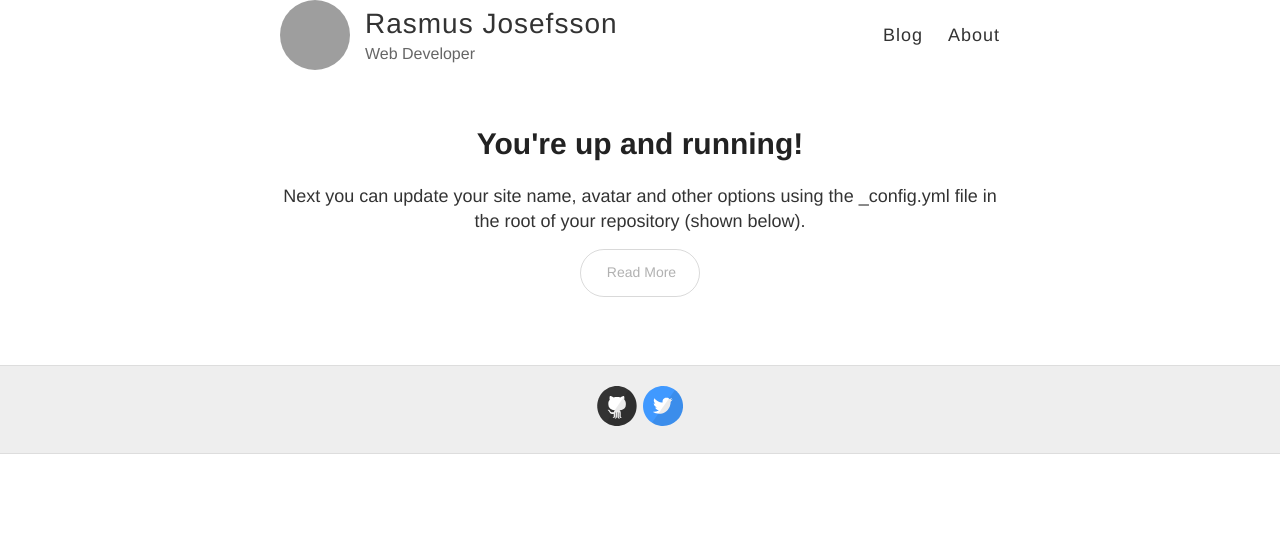
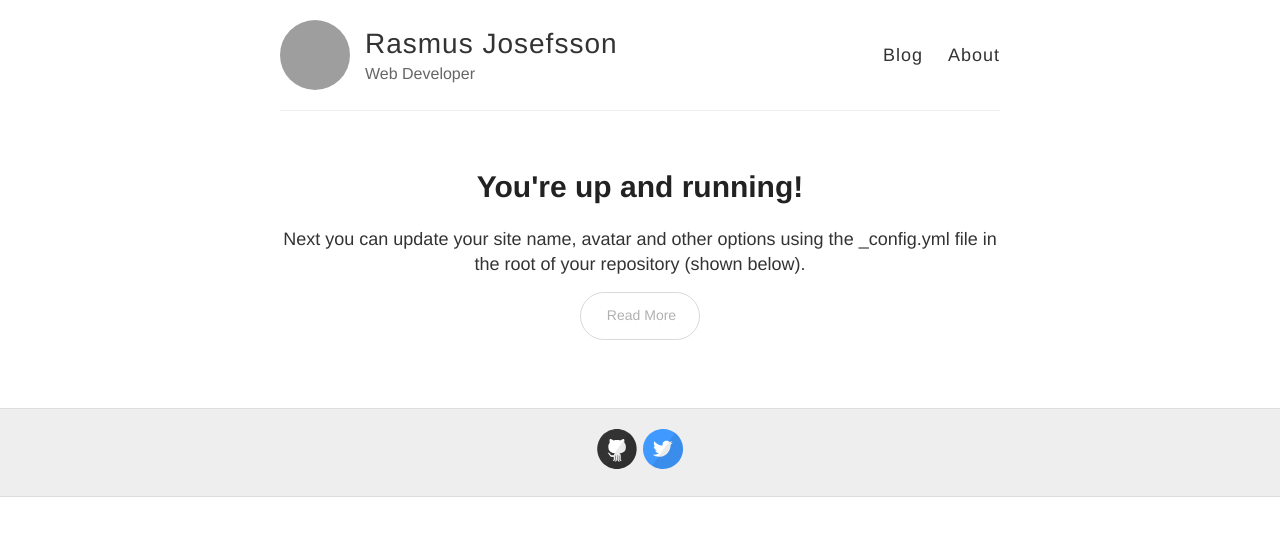
Before and after one commit to rajjejosefsson/rajjejosefsson.github.io, a Jekyll site: the page built from index.html, in a window 1280 px wide. Shown: the top 536 px of the page. Built offline with Jekyll 4.4.1, drawn with Linux system fonts in a browser that asks for light colours; grey boxes are pictures that could not be loaded.

Commit message:
Update _header.scss

```diff
--- a/_sass/_header.scss
+++ b/_sass/_header.scss
@@ -1,7 +1,19 @@
+
+
 
 
 .wrapper-masthead {
- background-color: white;
+  margin-bottom: 50px;
+  background-color: white;
+}
+
+.masthead {
+  padding: 20px 0;
+  border-bottom: 1px solid $lightGray;
+
+  @include mobile {
+    text-align: center;
+  }
 }
 
 
```
